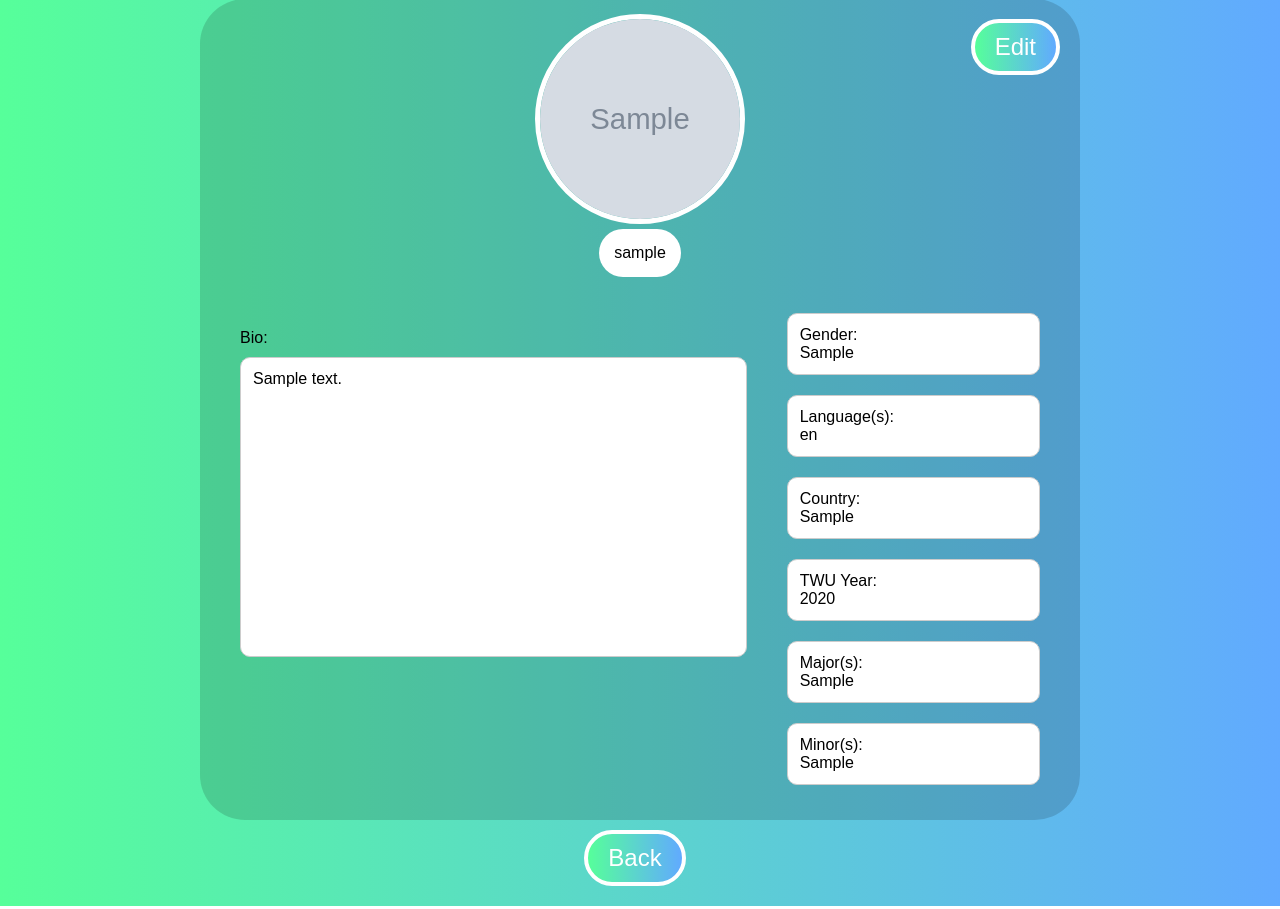
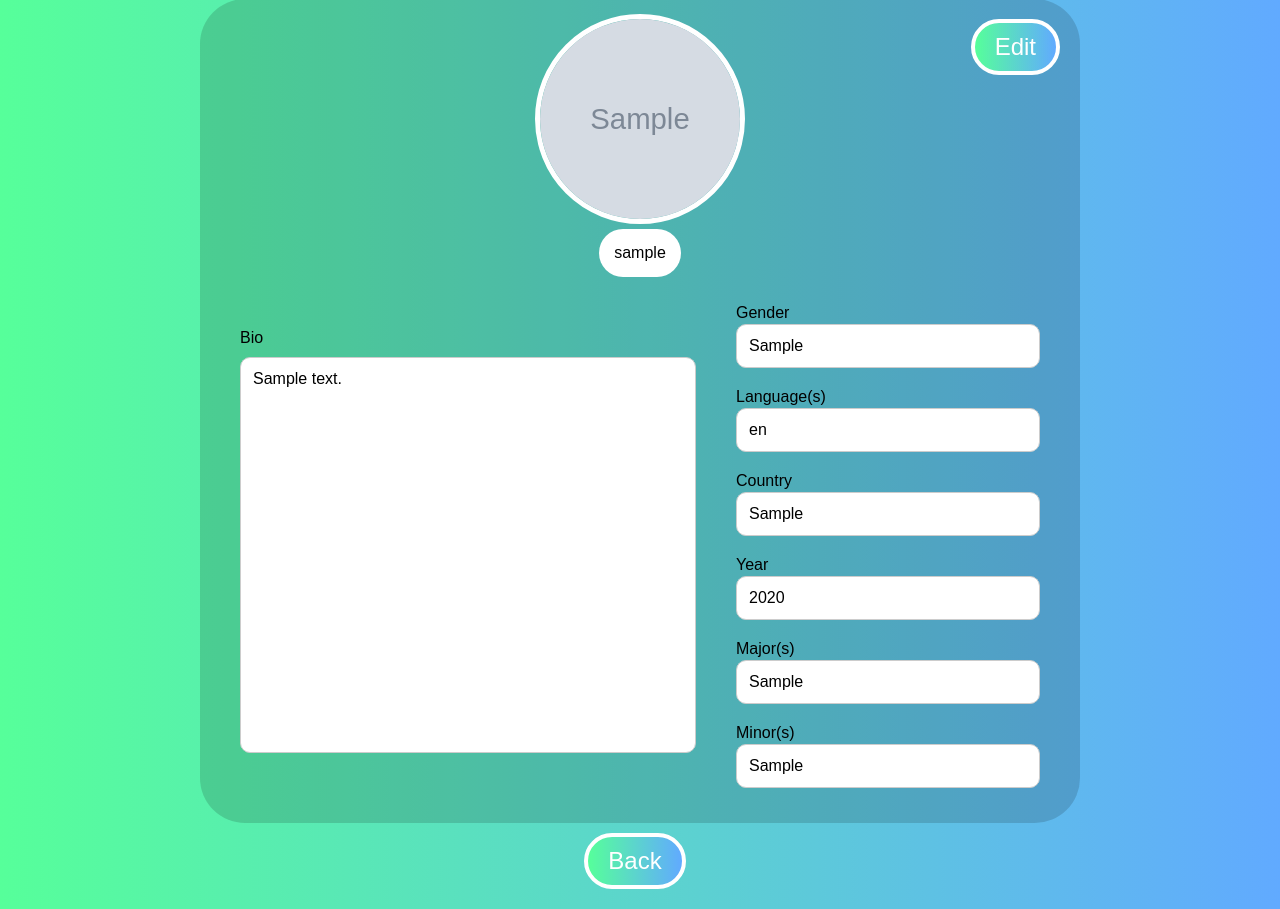
Before and after one commit to CA-JunPark/MealMate, a Django app: template mealmate/templates/account/otherProfile.html in a window 1280 px wide. Shown: the part 111-1020 px from the top of the page. Run offline with Django 5.2, Linux system fonts and the light colour scheme; the template is opened without the code that fills it: values that come from a table or form of the project are taken from there, others are empty; a user stored in the database is signed in; tables that the repository leaves empty hold one stand-in row (values such as "Sample post"); grey boxes marked "Sample" are stand-in pictures.

Commit message:
added country field to create account. Profiles are a little prettier now!

```diff
--- a/mealmate/templates/account/createAccount.html
+++ b/mealmate/templates/account/createAccount.html
@@ -26,6 +26,8 @@
                     <input type="text" id="userGender" name="userGender">
                     <label for="userLang">Language(s):</label>
                     <input type="text" id="userLang" name="userLang">
+                    <label for="userContry">Country:</label>
+                    <input type="text" id="userContry" name="userContry">
                     <label for="userYear">TWU Year:</label>
                     <input type="number" id="userYear" name="userYear">
                     <label for="userMajor">Major(s):</label>
--- a/mealmate/templates/account/otherProfile.html
+++ b/mealmate/templates/account/otherProfile.html
@@ -39,27 +39,33 @@
                 </div>
                 <div class="informationContainer">
                     <div class="bio">
-                        <p>Bio:</p>
-                        <div class="bioBox">{{other.bio}}</div> <!--NEED field in Account-->
+                        <p>Bio</p>
+                        <div class="bioBox">{{user.bio}}</div> <!--NEED field in Account-->
                     </div>
                     <div class="info">
-                        <div class="infoBox">
-                            Gender: <div id="userGenter">{{other.gender}} </div>  <!--NEED field in Account-->
+                        <p>Gender</p>
+                        <div class="infoBox" id="userGender">
+                            {{user.gender}} <!--NEED field in Account-->
                         </div>
-                        <div class="infoBox">
-                            Language(s): <div id="userLang">{{other.language}} </div> <!--NEED field in Account-->
+                        <p>Language(s)</p>
+                        <div class="infoBox" id="userLang">
+                            {{user.language}}  <!--NEED field in Account-->
                         </div>
-                        <div class="infoBox">
-                            Country: <div id="userContry">{{other.country}} </div> <!--NEED field in Account-->
+                        <p>Country</p>
+                        <div class="infoBox" id="userContry">
+                            {{user.country}}  <!--NEED field in Account-->
                         </div>
-                        <div class="infoBox">
-                            TWU Year: <div id="userYear">{{other.year}} </div> <!--NEED field in Account-->
+                        <p>Year</p>
+                        <div class="infoBox" id="userYear">
+                            {{user.year}}  <!--NEED field in Account-->
                         </div>
-                        <div class="infoBox">
-                            Major(s): <div id="userMajor">{{other.major}} </div> <!--NEED field in Account-->
+                        <p>Major(s)</p>
+                        <div class="infoBox" id="userMajor">
+                            {{user.major}}  <!--NEED field in Account-->
                         </div>
-                        <div class="infoBox">
-                            Minor(s): <div id="userMinor">{{other.minor}} </div> <!--NEED field in Account-->
+                        <p>Minor(s)</p>
+                        <div class="infoBox" id="userMinor">
+                            {{user.minor}}  <!--NEED field in Account-->
                         </div>
                     </div>
                 </div>
@@ -227,15 +233,18 @@
     }
 
     .info {
-        flex: 1;
+        margin-top: -25px;
+        flex: 2;
         padding-left: 40px;
     }
 
     .info p {
-        margin-bottom: 5px;
+        margin-bottom: 2px;
+        text-align: left;
     }
 
     .infoBox {
+        text-align: left;
         background-color: white;
         min-width: 80%;
         padding: 12px;
@@ -246,7 +255,7 @@
     }
 
     .bio {
-        flex: 2;
+        flex: 3;
     }
 
     .bio p {
@@ -258,8 +267,7 @@
         padding: 12px;
         border-radius: 10px;
         border: 1px solid #cccccc;
-        width: 100%;
-        height: 300px;
+        height: 80%;
         box-sizing: border-box;
     }
 
```
Also changed, not shown: mealmate/templates/account/profile.html (+26 -18 lines).
